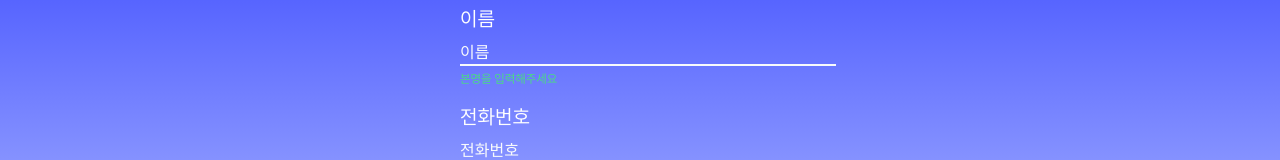
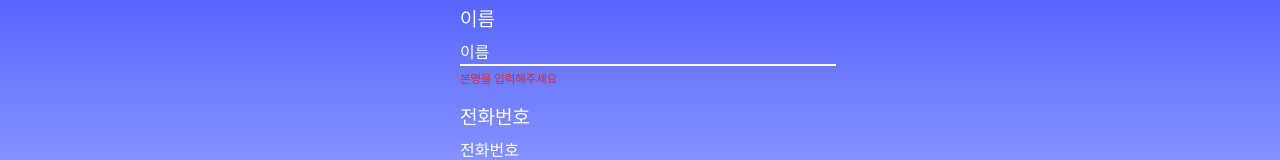
Before and after one commit to l0u0h0/stargate, a React (Vite) app in the folder Stargate-Fe/: page /idinquiry in a window 1280 px wide. Shown: the part 301-461 px from the top of the page. Built offline with nearby package versions, Linux system fonts and the light colour scheme.

Commit message:
07-27 commit

```diff
--- a/Stargate-Fe/src/organisms/IdinquiryComponent.tsx
+++ b/Stargate-Fe/src/organisms/IdinquiryComponent.tsx
@@ -29,7 +29,7 @@ const IdinquiryComponent = () => {
         type="text"
         text="이름"
         notice="본명을 입력해주세요"
-        state="green"
+        state="red"
         keyName="name"
         getter={user}
         setter={setUser}
```
